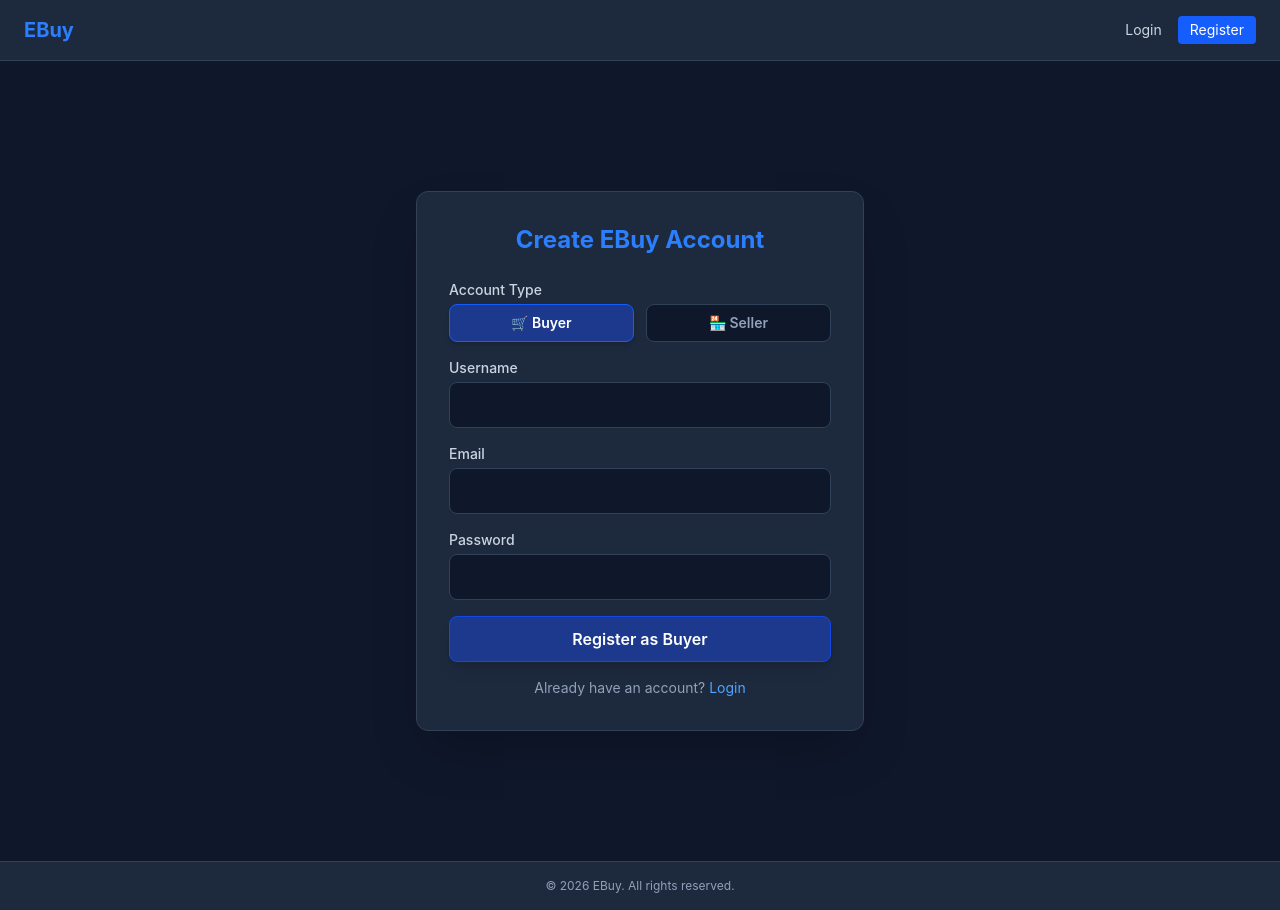
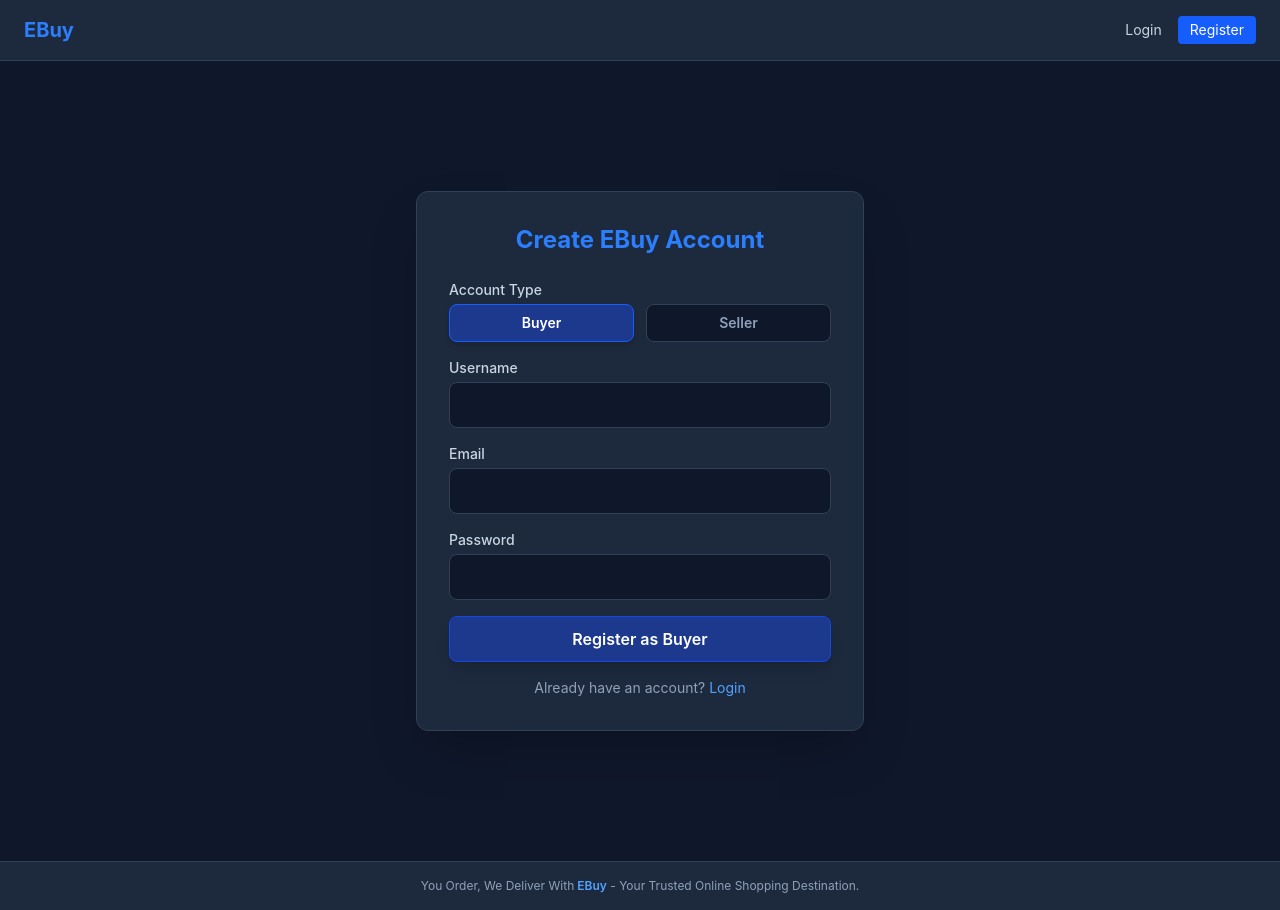
Before and after one commit to princeevansonstud/EBuy-Frontend-, a React (Vite) app: page /register in a window 1280 px wide. Built offline with nearby package versions, Linux system fonts and the light colour scheme.

Commit message:
fix: resolve syntax and import errors in UI components

```diff
--- a/src/components/Footer.jsx
+++ b/src/components/Footer.jsx
@@ -1,7 +1,8 @@
 export default function Footer() {
     return (
         <footer className="bg-slate-800 border-t border-slate-700 text-slate-400 text-xs py-4 text-center mt-auto">
-            &copy; {new Date().getFullYear()} EBuy. All rights reserved.
+            You Order, We Deliver With
+            <span className="text-blue-400 font-semibold"> EBuy</span> - Your Trusted Online Shopping Destination.
         </footer>
     );
 }
--- a/src/pages/Home.jsx
+++ b/src/pages/Home.jsx
@@ -49,7 +49,7 @@ export default function Home() {
 
 
                     <div className="w-full md:w-72">
-                       // Change search bar input inside Home.jsx:
+
                         <input
                             type="text"
                             placeholder="search Category"
--- a/src/pages/Login.jsx
+++ b/src/pages/Login.jsx
@@ -21,7 +21,9 @@ export default function Login() {
   return (
     <div className="min-h-screen bg-slate-900 flex items-center justify-center p-4 text-white">
       <div className="bg-slate-800 p-8 rounded-xl border border-slate-700 w-full max-w-md">
+        <h2 className="text-2xl font-bold mb-6 text-center">Welcome Back!</h2>
         <h2 className="text-2xl font-bold text-blue-500 mb-6 text-center">Login</h2>
+
         {error && <div className="text-red-400 text-sm mb-4">{error}</div>}
         <form onSubmit={handleSubmit} className="space-y-4">
           <div>
--- a/src/pages/Register.jsx
+++ b/src/pages/Register.jsx
@@ -28,21 +28,21 @@ export default function Register() {
                                 type="button"
                                 onClick={() => setFormData({ ...formData, role: 'buyer' })}
                                 className={`py-2 text-sm font-semibold rounded-lg border transition-all ${formData.role === 'buyer'
-                                        ? 'bg-blue-900 border-blue-600 text-white shadow-md'
-                                        : 'bg-slate-900 border-slate-700 text-slate-400 hover:text-white'
+                                    ? 'bg-blue-900 border-blue-600 text-white shadow-md'
+                                    : 'bg-slate-900 border-slate-700 text-slate-400 hover:text-white'
                                     }`}
                             >
-                                🛒 Buyer
+                                Buyer
                             </button>
                             <button
                                 type="button"
                                 onClick={() => setFormData({ ...formData, role: 'seller' })}
                                 className={`py-2 text-sm font-semibold rounded-lg border transition-all ${formData.role === 'seller'
-                                        ? 'bg-blue-900 border-blue-600 text-white shadow-md'
-                                        : 'bg-slate-900 border-slate-700 text-slate-400 hover:text-white'
+                                    ? 'bg-blue-900 border-blue-600 text-white shadow-md'
+                                    : 'bg-slate-900 border-slate-700 text-slate-400 hover:text-white'
                                     }`}
                             >
-                                🏪 Seller
+                                Seller
                             </button>
                         </div>
                     </div>
```
